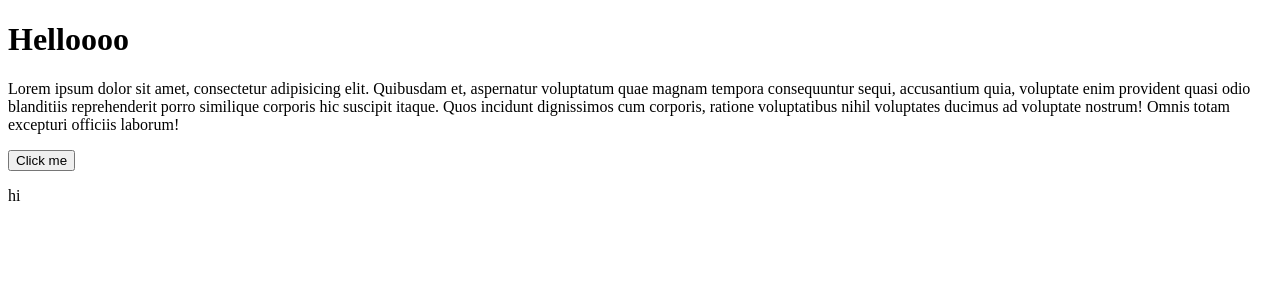
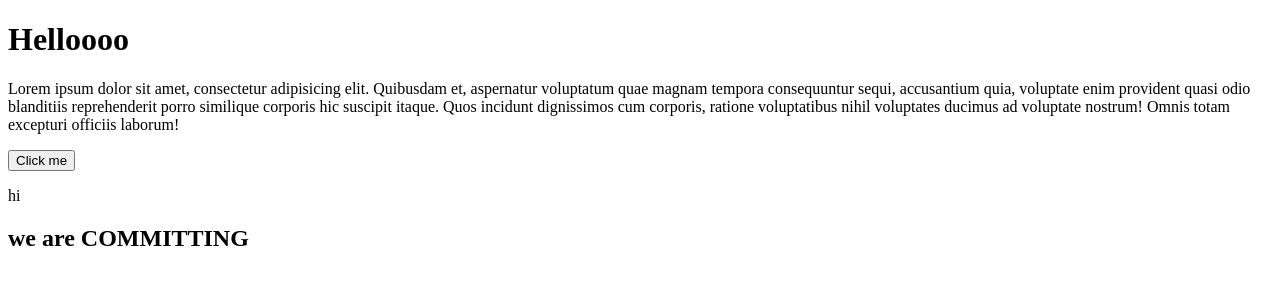
Before and after one commit to Sammystg/my-first-repository, a plain HTML site: page index.html in a window 1280 px wide. Drawn offline with Linux system fonts and the light colour scheme.

Commit message:
added an h2 element in index.html

```diff
--- a/index.html
+++ b/index.html
@@ -14,6 +14,7 @@
         <p>Lorem ipsum dolor sit amet, consectetur adipisicing elit. Quibusdam et, aspernatur voluptatum quae magnam tempora consequuntur sequi, accusantium quia, voluptate enim provident quasi odio blanditiis reprehenderit porro similique corporis hic suscipit itaque. Quos incidunt dignissimos cum corporis, ratione voluptatibus nihil voluptates ducimus ad voluptate nostrum! Omnis totam excepturi officiis laborum!</p>
         <button>Click me</button>
         <p>hi</p>
+        <h2>we are COMMITTING</h2>
     </main>
 </body>
 </html>
```
